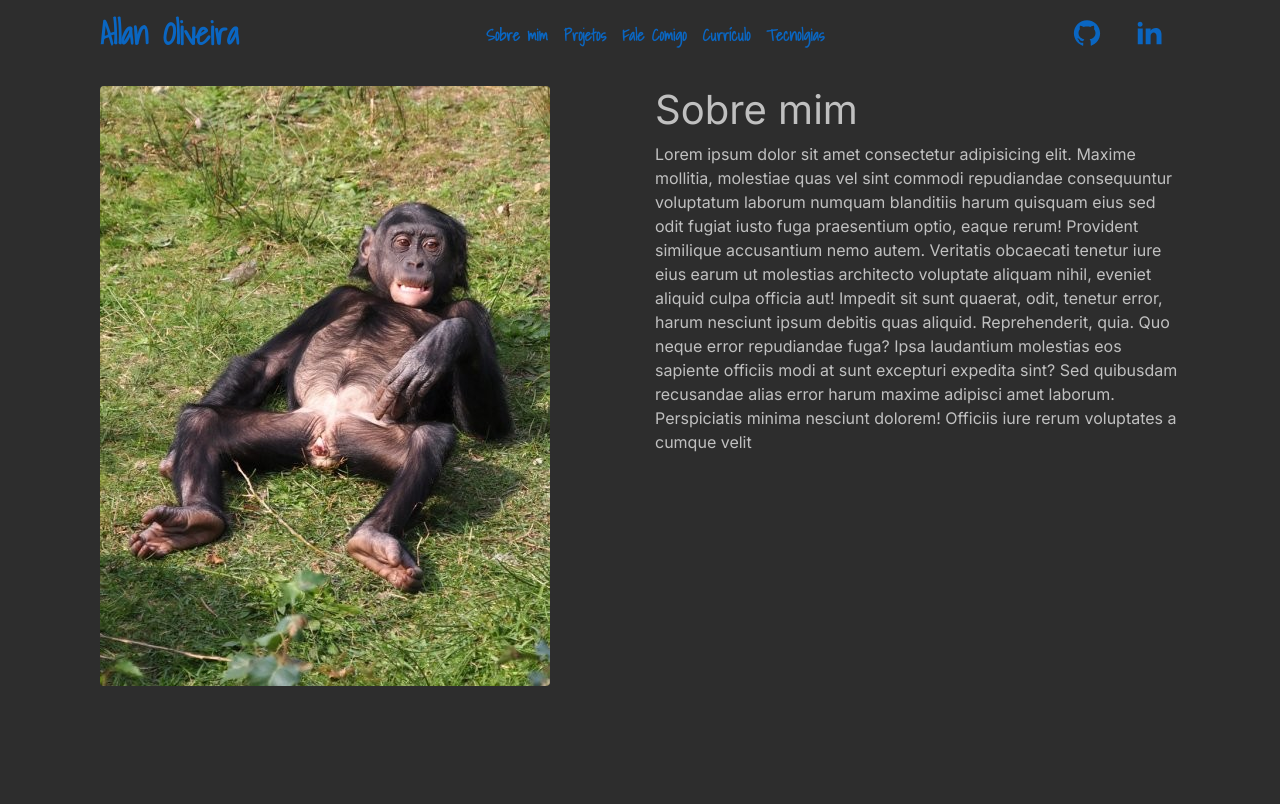
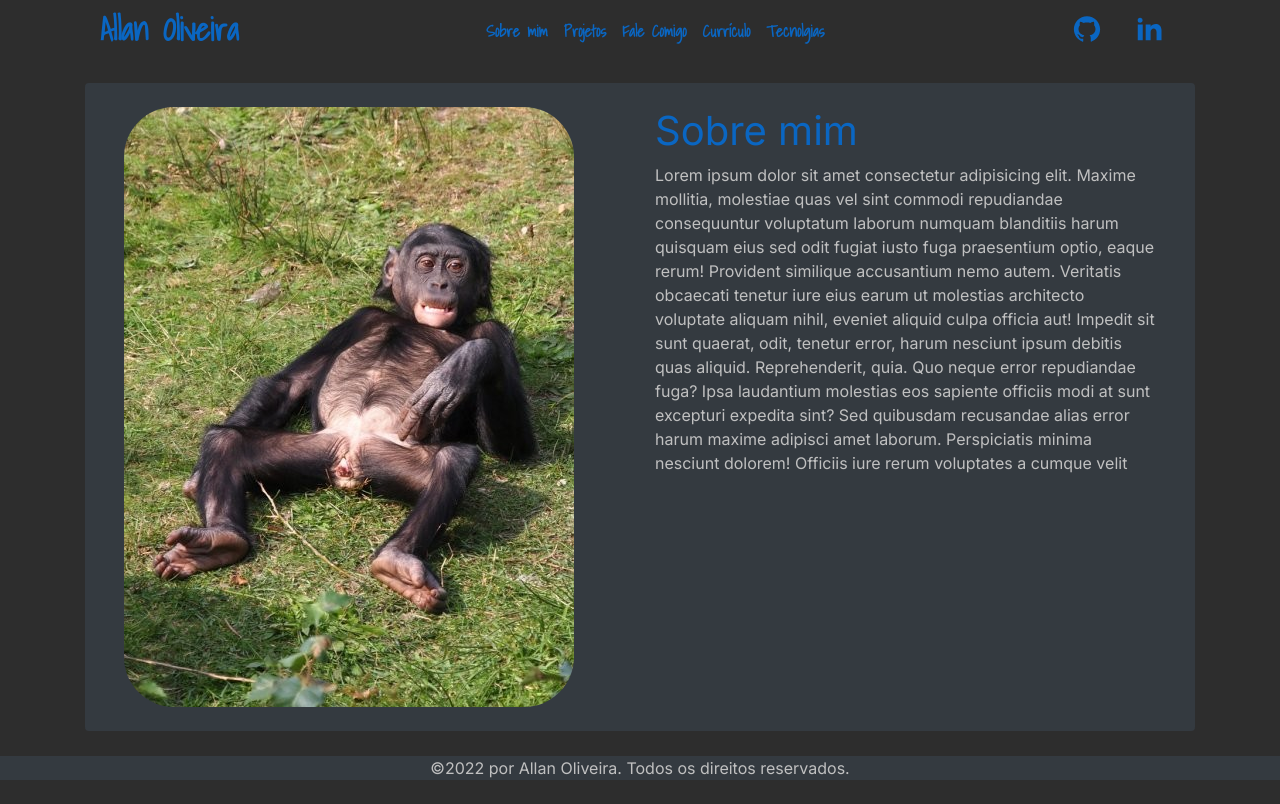
Before and after one commit to AC-Oliveira/Pages, a React (Create React App) app: page / in a window 1280 px wide. Built offline with nearby package versions, Linux system fonts and the light colour scheme.

Commit message:
About finished

```diff
--- a/src/App.jsx
+++ b/src/App.jsx
@@ -1,14 +1,18 @@
+import { Route, Routes } from 'react-router-dom';
 import './App.scss';
+import Footer from './components/footer';
 import Header from './components/header';
-import GlobalProvider from './context/GlobalContext';
 import About from './pages/about';
 
 function App() {
   return (
-    <GlobalProvider>
+    <>
       <Header />
-      <About />
-    </GlobalProvider>
+      <Routes>
+        <Route path="/" element={<About />} />
+      </Routes>
+      <Footer />
+    </>
   );
 }
 
--- /dev/null
+++ b/src/components/footer/index.jsx
@@ -0,0 +1,9 @@
+import { Container, Nav } from 'react-bootstrap';
+
+export default function Footer() {
+  return (
+    <Nav fill className="w-100" style={{ backgroundColor: '#343a40' }}>
+      <Nav.Item>©2022 por Allan Oliveira. Todos os direitos reservados.</Nav.Item>
+    </Nav>
+  );
+}
--- a/src/components/header/index.jsx
+++ b/src/components/header/index.jsx
@@ -1,5 +1,3 @@
-/* eslint-disable jsx-a11y/no-static-element-interactions */
-/* eslint-disable jsx-a11y/click-events-have-key-events */
 import { useContext, useState } from 'react';
 import { Container, Nav, Navbar } from 'react-bootstrap';
 import { isMobile } from 'react-device-detect';
@@ -39,7 +37,7 @@ export default function Header() {
   );
 
   return (
-    <Navbar className="mt-1 p-0" expand="md" expanded={expanded}>
+    <Navbar className="p-0" expand="md" expanded={expanded}>
       <Container className={styles.mainContainer}>
         <Container className={active ? 'mx-0' : ''}>
           <Navbar.Brand href="#home" className={`${styles.logo} me-3 font-weight-bold`}>
--- a/src/context/GlobalContext.jsx
+++ b/src/context/GlobalContext.jsx
@@ -14,6 +14,9 @@ export default function GlobalProvider({ children }) {
 
   window.addEventListener('resize', () => {
     if (window.innerWidth <= 767 && !active) {
+      // const contentItems = document.getElementsByClassName('content');
+      // console.log(contentItems);
+      // contentItems[0].style.minHeight = '';
       setActive(true);
     } else if (window.innerWidth > 767 && active) {
       setActive(false);
--- a/src/index.js
+++ b/src/index.js
@@ -5,13 +5,16 @@ import './index.scss';
 import App from './App';
 import reportWebVitals from './reportWebVitals';
 import { BrowserRouter } from 'react-router-dom';
+import GlobalProvider from './context/GlobalContext';
 
 const root = ReactDOM.createRoot(document.getElementById('root'));
 root.render(
   <React.StrictMode>
-    <BrowserRouter>
-      <App />
-    </BrowserRouter>
+    <GlobalProvider>
+      <BrowserRouter>
+        <App />
+      </BrowserRouter>
+    </GlobalProvider>
   </React.StrictMode>
 );
 
--- a/src/index.scss
+++ b/src/index.scss
@@ -4,6 +4,12 @@
   padding: 0;
   color: #c0c0c0!important;
   font-family: 'Inter', sans-serif;
+  .title {
+    color: #0a66c2!important;
+  }
+  .content {
+    min-height: calc(100vh - 102.5px);
+  }
 }
 
 
@@ -39,5 +45,5 @@ body {
 }
 
 html, body, #root {
-  height: 100%;
+  min-height: 100vh;
 }
--- a/src/pages/about.jsx
+++ b/src/pages/about.jsx
@@ -1,24 +1,31 @@
+import { useContext } from 'react';
 import { Container, Image } from 'react-bootstrap';
 import myself from '../assets/eu.jpg';
+import { GlobalContext } from '../context/GlobalContext';
 
 export default function About() {
+  const { active } = useContext(GlobalContext);
   return (
-    <Container className="mt-4 d-flex">
-      <Container>
-        <Image src={myself} rounded fluid />
-      </Container>
-      <Container>
-        <h1>Sobre mim</h1>
-        <p>
-          Lorem ipsum dolor sit amet consectetur adipisicing elit. Maxime mollitia, molestiae quas vel sint commodi
-          repudiandae consequuntur voluptatum laborum numquam blanditiis harum quisquam eius sed odit fugiat iusto fuga
-          praesentium optio, eaque rerum! Provident similique accusantium nemo autem. Veritatis obcaecati tenetur iure
-          eius earum ut molestias architecto voluptate aliquam nihil, eveniet aliquid culpa officia aut! Impedit sit
-          sunt quaerat, odit, tenetur error, harum nesciunt ipsum debitis quas aliquid. Reprehenderit, quia. Quo neque
-          error repudiandae fuga? Ipsa laudantium molestias eos sapiente officiis modi at sunt excepturi expedita sint?
-          Sed quibusdam recusandae alias error harum maxime adipisci amet laborum. Perspiciatis minima nesciunt dolorem!
-          Officiis iure rerum voluptates a cumque velit{' '}
-        </p>
+    <Container style={{ maxWidth: active ? '90vw' : '1140px' }} className="content d-flex align-items-center">
+      <Container
+        className={`bg-dark rounded d-flex ${!active && 'p-4'} ${active && 'flex-column mx-auto my-2 py-4 px-1'}`}
+      >
+        <Container>
+          <Image style={{ borderRadius: '50px' }} src={myself} fluid />
+        </Container>
+        <Container className={active && 'mt-4'}>
+          <h1 className="title font-weight-700">Sobre mim</h1>
+          <p>
+            Lorem ipsum dolor sit amet consectetur adipisicing elit. Maxime mollitia, molestiae quas vel sint commodi
+            repudiandae consequuntur voluptatum laborum numquam blanditiis harum quisquam eius sed odit fugiat iusto
+            fuga praesentium optio, eaque rerum! Provident similique accusantium nemo autem. Veritatis obcaecati tenetur
+            iure eius earum ut molestias architecto voluptate aliquam nihil, eveniet aliquid culpa officia aut! Impedit
+            sit sunt quaerat, odit, tenetur error, harum nesciunt ipsum debitis quas aliquid. Reprehenderit, quia. Quo
+            neque error repudiandae fuga? Ipsa laudantium molestias eos sapiente officiis modi at sunt excepturi
+            expedita sint? Sed quibusdam recusandae alias error harum maxime adipisci amet laborum. Perspiciatis minima
+            nesciunt dolorem! Officiis iure rerum voluptates a cumque velit{' '}
+          </p>
+        </Container>
       </Container>
     </Container>
   );
```
Also changed, not shown: src/pages/projects.jsx (added).
